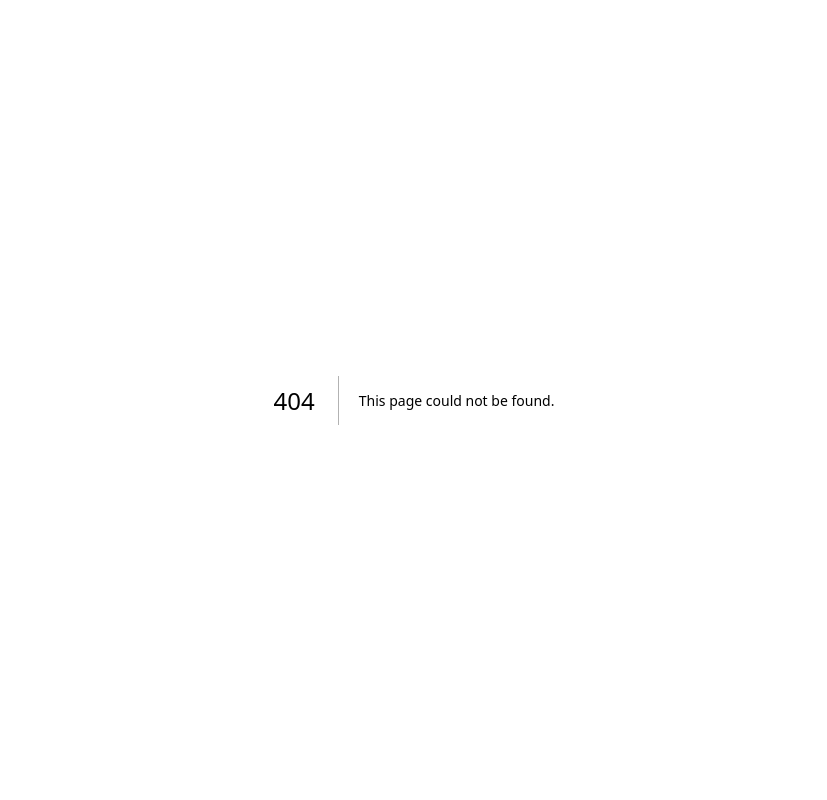
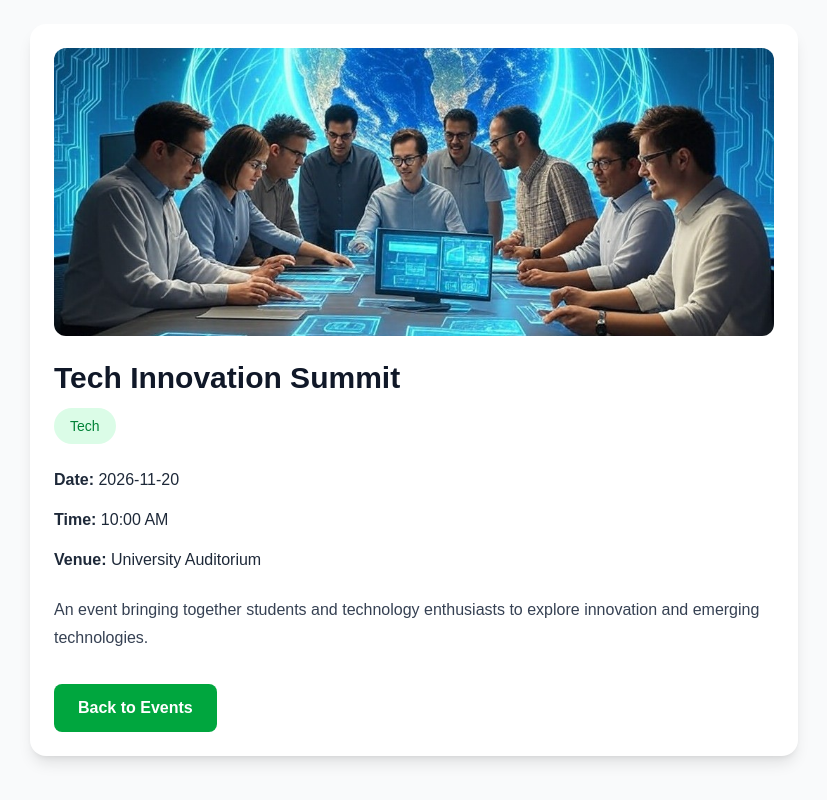
Before and after one commit to ayomide-oluwasusi/campus-event-board, a Next.js app: page /events/1 in a window 1280 px wide. Before the commit this address had no page. Shown: the whole page, without its empty margins (226-1053 px from the left). Built offline with nearby package versions, Linux system fonts and the light colour scheme.

Commit message:
Add dynamic event details page

```diff
--- /dev/null
+++ b/app/events/[id]/page.tsx
@@ -0,0 +1,64 @@
+
+"use client";
+
+import { useParams } from "next/navigation";
+import events from "../../../data/data";
+
+export default function EventDetails() {
+  const params = useParams();
+  const eventId = Number(params.id);
+
+  const event = events.find((item) => item.id === eventId);
+
+  if (!event) {
+    return (
+      <main className="min-h-screen bg-gray-50 p-8">
+        <h1 className="text-2xl font-bold text-red-600">
+          Event Not Found
+        </h1>
+        <p className="mt-2 text-gray-600">
+          The event you are looking for does not exist.
+        </p>
+      </main>
+    );
+  }
+
+  return (
+    <main className="min-h-screen bg-gray-50 p-6">
+      <div className="mx-auto max-w-3xl rounded-2xl bg-white p-6 shadow-lg">
+
+        <img
+          src={event.image}
+          alt={event.title}
+          className="h-72 w-full rounded-xl object-cover"
+        />
+
+        <h1 className="mt-6 text-3xl font-bold text-gray-900">
+          {event.title}
+        </h1>
+
+        <span className="mt-3 inline-block rounded-full bg-green-100 px-4 py-2 text-sm font-medium text-green-700">
+          {event.category}
+        </span>
+
+        <div className="mt-6 space-y-4 text-gray-800">
+          <p><strong>Date:</strong> {event.date}</p>
+          <p><strong>Time:</strong> {event.time}</p>
+          <p><strong>Venue:</strong> {event.venue}</p>
+        </div>
+
+        <p className="mt-6 leading-7 text-gray-700">
+          {event.description}
+        </p>
+
+        <a
+          href="/"
+          className="mt-8 inline-block rounded-lg bg-green-600 px-6 py-3 font-semibold text-white hover:bg-green-700"
+        >
+          Back to Events
+        </a>
+
+      </div>
+    </main>
+  );
+}
--- a/app/page.tsx
+++ b/app/page.tsx
@@ -13,12 +13,12 @@ export default function Home() {
   const [currentBanner, setCurrentBanner] = useState(0);
 
   useEffect(() => {
-    const interval = setInterval(() => {
-      setCurrentBanner((previous) => (previous + 1) % banners.length);
-    }, 5000);
+  const timer = window.setTimeout(() => {
+    setCurrentBanner((current) => (current + 1) % banners.length);
+  }, 5000);
 
-    return () => clearInterval(interval);
-  }, []);
+  return () => window.clearTimeout(timer);
+}, [currentBanner]);
 
   return (
     <main className="min-h-screen bg-gray-50 p-6">
@@ -66,11 +66,11 @@ export default function Home() {
       {/* Event Cards */}
       <div className="grid grid-cols-1 gap-6 sm:grid-cols-2 lg:grid-cols-3">
         {events.map((event) => (
-          <div
-            key={event.id}
-            className="rounded-xl bg-white p-5 shadow-md transition duration-300 hover:-translate-y-1 hover:shadow-lg"
-          >
-            <img
+          <a
+          key={event.id}
+          href={`/events/${event.id}`}
+          className="block rounded-xl bg-white p-5 shadow-md transition duration-300 hover:-translate-y-1 hover:shadow-lg"
+>            <img
               src={event.image}
               alt={event.title}
               className="mb-4 h-48 w-full rounded-lg object-cover"
@@ -99,7 +99,7 @@ export default function Home() {
             </div>
 
             <p className="mt-3 text-gray-900 italic"> {event.description}</p>
-          </div>
+          </a>
         ))}
       </div>
     </main>
```
